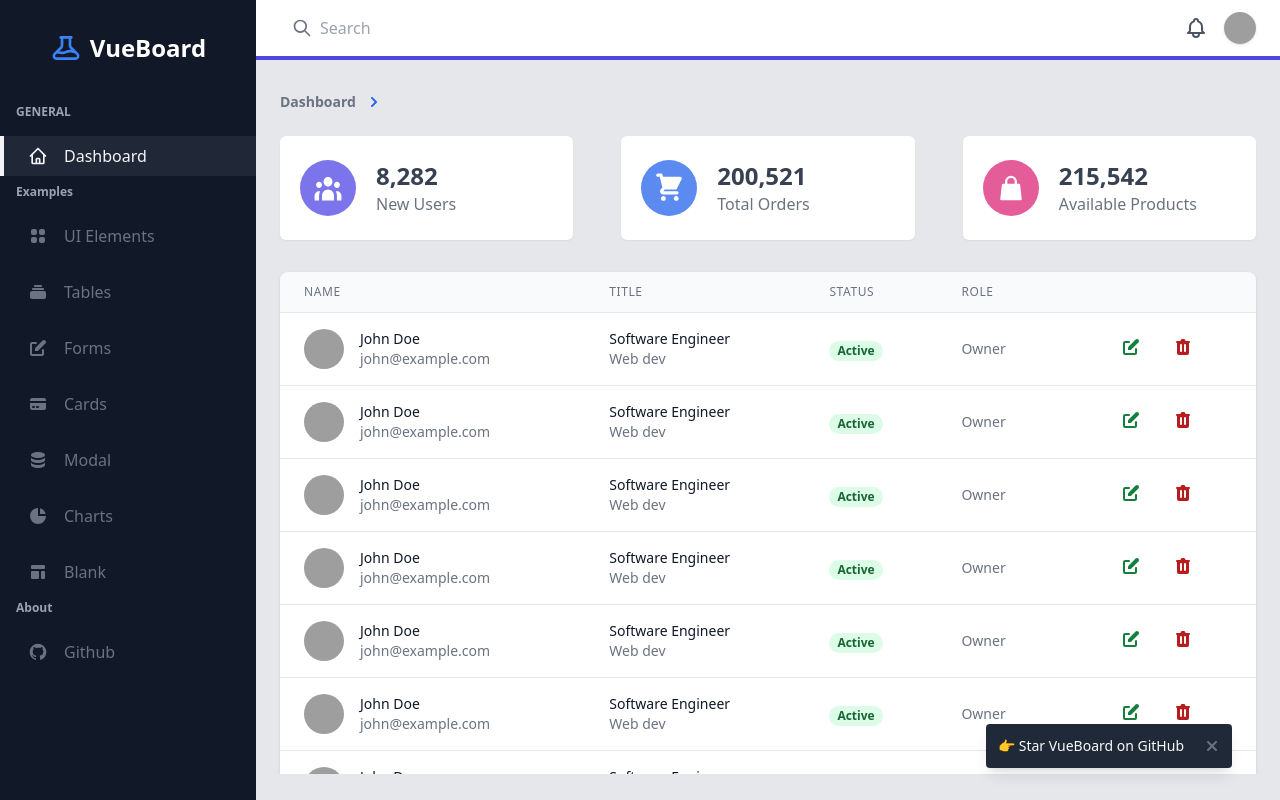
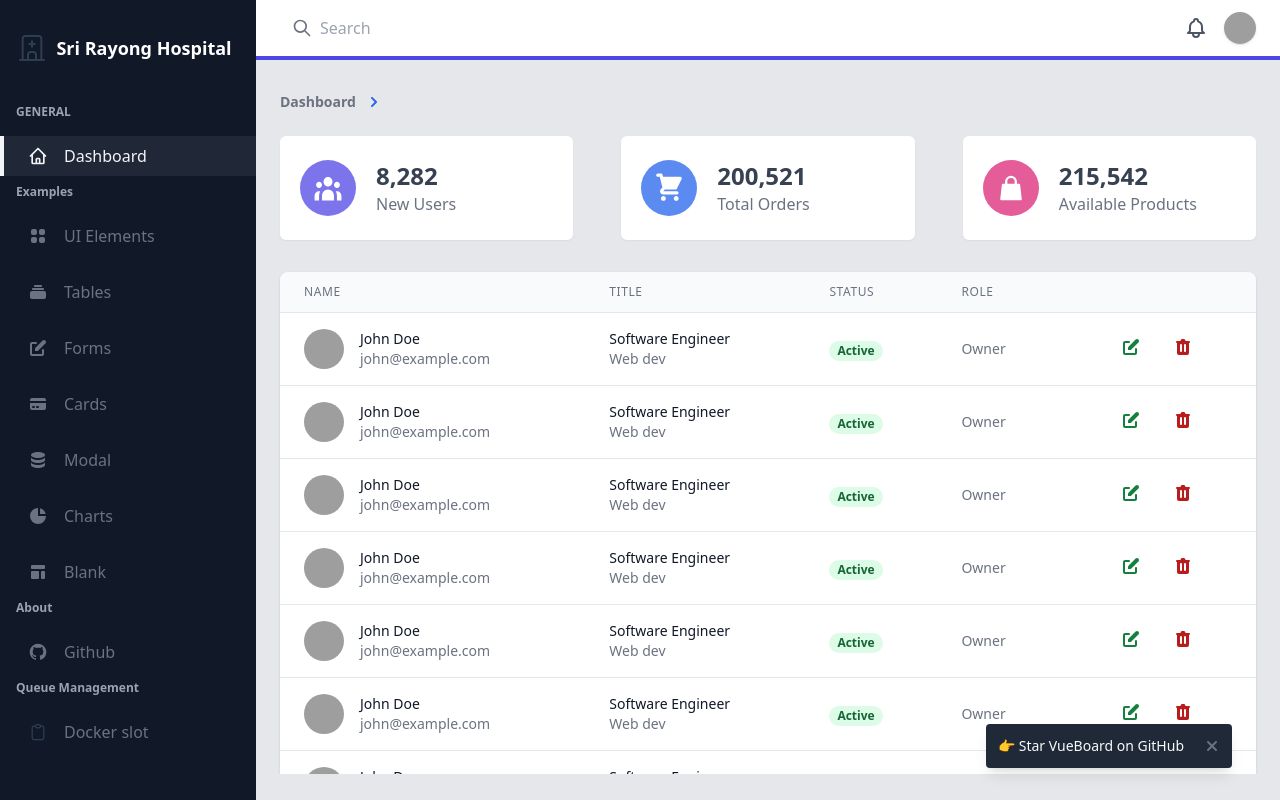
Before and after one commit to chatuphat/queue_management_old, a Vue app in the folder frontend/: page / in a window 1280 px wide. Both pictures are taken after a click on the button "Sign in". Built offline with nearby package versions, Linux system fonts and the light colour scheme; grey boxes are pictures that could not be loaded; what vue3-apexcharts would draw is missing.

Commit message:
edit Logo

```diff
--- a/frontend/src/components/Sidebar.vue
+++ b/frontend/src/components/Sidebar.vue
@@ -4,52 +4,39 @@
     <div
       :class="isOpen ? 'block' : 'hidden'"
       @click="isOpen = false"
-      class="
-        fixed
-        inset-0
-        z-20
-        transition-opacity
-        bg-black
-        opacity-50
-        lg:hidden
-      "
+      class="fixed inset-0 z-20 transition-opacity bg-black opacity-50 lg:hidden"
     ></div>
     <!-- End Backdrop -->
 
     <div
       :class="isOpen ? 'translate-x-0 ease-out' : '-translate-x-full ease-in'"
-      class="
-        fixed
-        inset-y-0
-        left-0
-        z-30
-        w-64
-        overflow-y-auto
-        transition
-        duration-300
-        transform
-        bg-gray-900
-        lg:translate-x-0 lg:static lg:inset-0
-      "
+      class="fixed inset-y-0 left-0 z-30 w-64 overflow-y-auto transition duration-300 transform bg-gray-900 lg:translate-x-0 lg:static lg:inset-0"
     >
       <div class="flex items-center justify-center mt-8">
         <div class="flex items-center">
           <svg
-            class="w-8 h-8 ml-2 text-blue-500"
+            xmlns="http://www.w3.org/2000/svg"
+            class="icon icon-tabler icon-tabler-building-hospital"
+            width="32"
+            height="32"
+            viewBox="0 0 24 24"
+            stroke-width="1.5"
+            stroke="#2c3e50"
             fill="none"
-            stroke="currentColor"
-            viewBox="0 0 24 24"
-            xmlns="http://www.w3.org/2000/svg"
+            stroke-linecap="round"
+            stroke-linejoin="round"
           >
-            <path
-              stroke-linecap="round"
-              stroke-linejoin="round"
-              stroke-width="2"
-              d="M19.428 15.428a2 2 0 00-1.022-.547l-2.387-.477a6 6 0 00-3.86.517l-.318.158a6 6 0 01-3.86.517L6.05 15.21a2 2 0 00-1.806.547M8 4h8l-1 1v5.172a2 2 0 00.586 1.414l5 5c1.26 1.26.367 3.414-1.415 3.414H4.828c-1.782 0-2.674-2.154-1.414-3.414l5-5A2 2 0 009 10.172V5L8 4z"
-            ></path>
+            <path stroke="none" d="M0 0h24v24H0z" fill="none" />
+            <line x1="3" y1="21" x2="21" y2="21" />
+            <path d="M5 21v-16a2 2 0 0 1 2 -2h10a2 2 0 0 1 2 2v16" />
+            <path d="M9 21v-4a2 2 0 0 1 2 -2h2a2 2 0 0 1 2 2v4" />
+            <line x1="10" y1="9" x2="14" y2="9" />
+            <line x1="12" y1="7" x2="12" y2="11" />
           </svg>
 
-          <span class="mx-2 text-2xl font-semibold text-white">VueBoard</span>
+          <span class="mx-2 text-lg font-semibold text-white"
+            >Sri Rayong Hospital</span
+          >
         </div>
       </div>
 
@@ -256,6 +243,38 @@
 
           <span class="mx-4">Github</span>
         </a>
+
+        <!-- ----------------------------------------------------------------------Queue Management ---------------------------------------------------------------->
+        <p class="pl-4 my-2 text-xs font-semibold mb-4 text-gray-400">
+          Queue Management
+        </p>
+
+        <router-link
+          class="flex items-center px-6 py-2 mt-4 duration-200 border-l-4"
+          :class="[$route.name === 'UIElements' ? activeClass : inactiveClass]"
+          to="/ui-elements"
+        >
+          <svg
+            xmlns="http://www.w3.org/2000/svg"
+            class="icon icon-tabler icon-tabler-clipboard"
+            width="20"
+            height="20"
+            viewBox="0 0 24 24"
+            stroke-width="1.5"
+            stroke="#2c3e50"
+            fill="none"
+            stroke-linecap="round"
+            stroke-linejoin="round"
+          >
+            <path stroke="none" d="M0 0h24v24H0z" fill="none" />
+            <path
+              d="M9 5h-2a2 2 0 0 0 -2 2v12a2 2 0 0 0 2 2h10a2 2 0 0 0 2 -2v-12a2 2 0 0 0 -2 -2h-2"
+            />
+            <rect x="9" y="3" width="6" height="4" rx="2" />
+          </svg>
+
+          <span class="mx-4">Docker slot</span>
+        </router-link>
       </nav>
     </div>
   </div>
```
Also changed, not shown: 1 other file (tests, documents, lock files or other folders).
